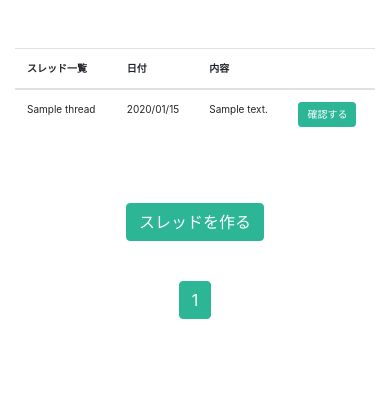
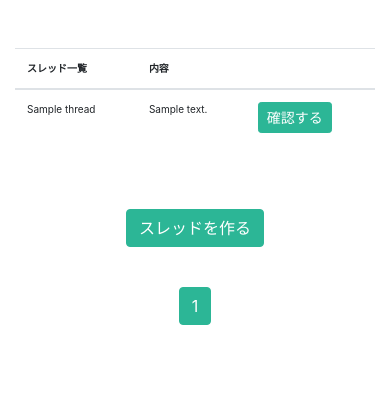
Before and after one commit to Asahi-jp/asaboard, a Django app: page / in a window 390 px wide. Shown: the part 258-678 px from the top of the page. Run offline with Django 3.2, Linux system fonts and the light colour scheme; a user stored in the database is signed in; tables that the repository leaves empty hold one stand-in row (values such as "Sample post"); some libraries are stand-ins or nearby versions.

Commit message:
レスポンシブ修正2

```diff
--- a/static/assets/css/pyboard.css
+++ b/static/assets/css/pyboard.css
@@ -11,8 +11,8 @@ main{
     table{
         font-size: 10px;
     }
-    .mobile-a{
-        font-size: 10px;
+    .mobile-none{
+        display: none;
     }
     .mobile-p{
         font-size: 13px;
--- a/templates/index.html
+++ b/templates/index.html
@@ -11,7 +11,7 @@
                         <thead>
                             <tr>
                                 <th class="mobile-font-size">スレッド一覧</th>
-                                <th>日付</th>
+                                <th class="mobile-none">日付</th>
                                 <th>内容</th>
                                 <th></th>
                             </tr>
@@ -20,7 +20,7 @@
                             {% for thread in threads %}
                             <tr>
                                 <td>{{ thread.title }}</td>
-                                <td>{{ thread.updated|date:'Y/m/d' }}</td>
+                                <td class="mobile-none">{{ thread.updated|date:'Y/m/d' }}</td>
                                 <td>{{ thread.description }}</td>
                                 <td>
                                     <a href="{% url 'board:thread_comment_list' thread.id %}" class="btn btn-primary btn-sm mobile-a">確認する</a>
```
